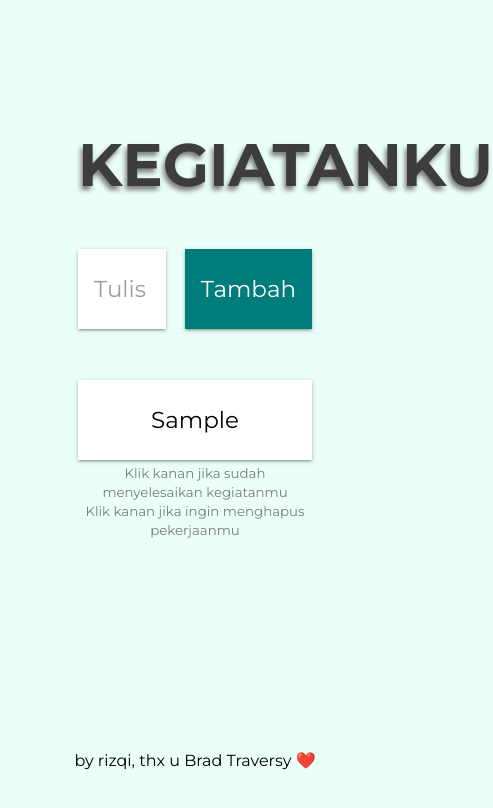
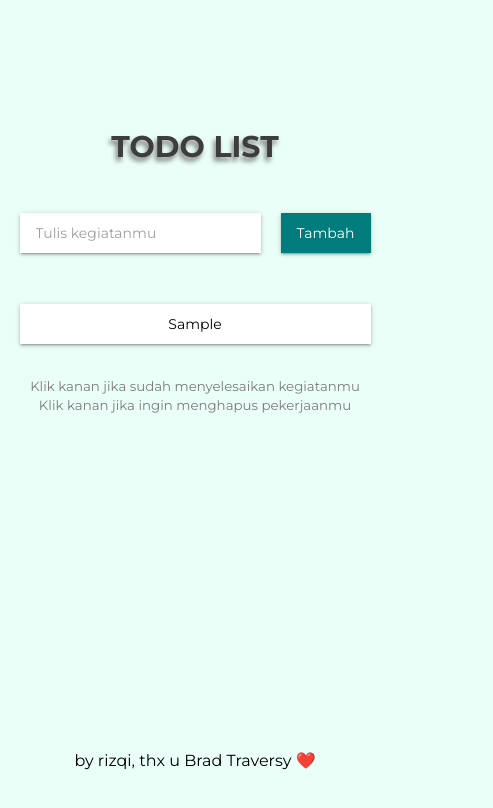
Before and after one commit to khoirxz/todolist, a plain HTML site: page index.html in a window 390 px wide. Both pictures are taken after typing "Sample" into the empty fields and a click on the button "Tambah". Shown: the whole page, 493 px wide, since content can reach past the window. Drawn offline with Linux system fonts and the light colour scheme.

Commit message:
fix styling, and responsif

```diff
--- a/index.html
+++ b/index.html
@@ -12,7 +12,7 @@
       seperti namanya kontainer biasanya digunakan untuk mengangkut
       barang/tempat dibuat untuk wadah sesuatu. (filosopi)-->
     <div class="container">
-      <h1>Kegiatanku</h1>
+      <h1>TODO LIST</h1>
       <form id="form">
         <input
           id="input"
--- a/style.css
+++ b/style.css
@@ -109,3 +109,25 @@ footer {
   text-align: center;
   margin: 2rem 0;
 }
+
+@media all and (max-width: 768px) {
+  .container {
+    width: 90%;
+  }
+
+  h1 {
+    font-size: 30px;
+  }
+
+  input,
+  button {
+    font-size: 14px;
+    height: 40px;
+  }
+
+  li {
+    font-size: 14px;
+    height: 40px;
+    margin-bottom: 2rem;
+  }
+}
```
